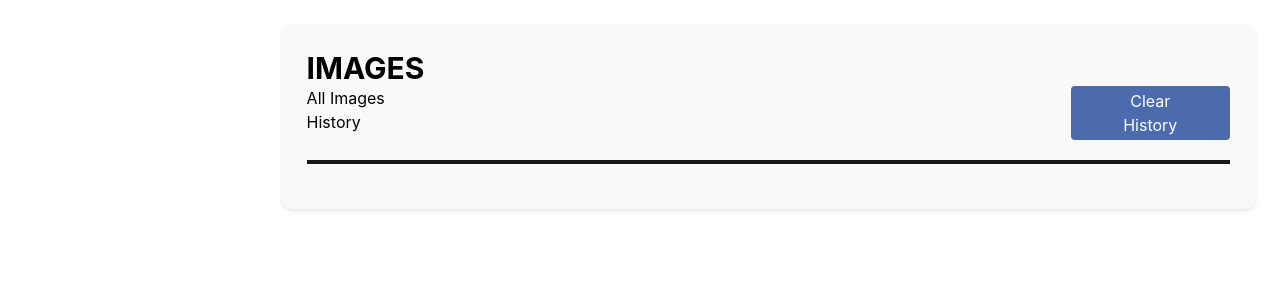
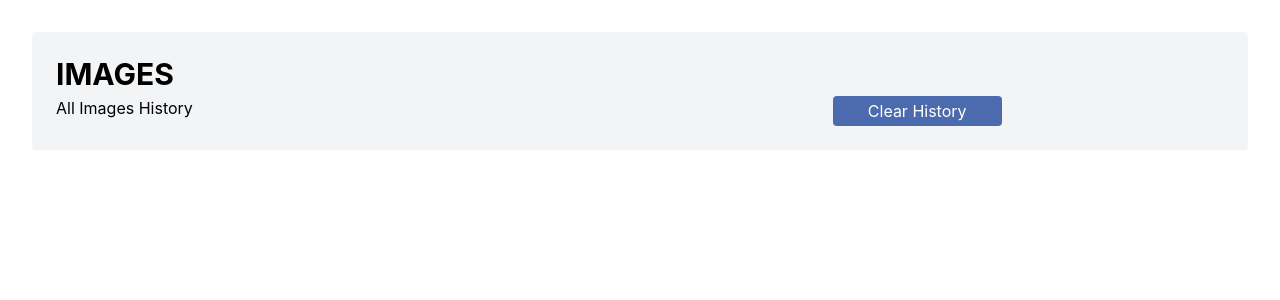
Before and after one commit to Ra-Jay/flask_lsc, a Flask app: page /history in a window 1280 px wide. Shown: the top 300 px of the page. Run offline with Flask 3, Linux system fonts and the light colour scheme; some libraries are stand-ins or nearby versions.

Commit message:
Adjust margin

```diff
--- a/src/static/styles/history.css
+++ b/src/static/styles/history.css
@@ -74,24 +74,20 @@
   }
 }
 
-.card {
-    flex: 1 0 calc(33% - 40px);
-    max-width: 80%;
-    background-color: #f9f9f9;
-    border-radius: 10px;
-    box-shadow: 0 2px 4px rgba(0, 0, 0, 0.1);
-    transition: transform 0.3s ease, box-shadow 0.3s ease;
-    padding: 25px;
-    margin-left: 22%;
-    margin-right: 25px;
-    margin-top: 25px;
-  }
 
-  .card hr {
-    border: none;
-    border-top: 4px solid rgb(24, 24, 24);
-    margin: 20px 0;
-  }
+
+.linetwo {
+  top: 725px;
+  left: 49%;
+  transform: translateX(-50%);
+  width: 770px;
+  height: 1px;
+  position: absolute;
+  background-color: black;
+  border-width: 1px;
+  border-style: solid;
+}
+
 
   .sub{
     gap: 40rem;
--- a/src/templates/history.html
+++ b/src/templates/history.html
@@ -9,13 +9,16 @@
   <div class="sidebar">
     {% include 'sidebar.html' %}
   </div>
-  <div class="card">
-    <h1 class="text-3xl font-bold">IMAGES</h1>
-    <div class="sub">
-      <h2>All Images History</h2>
-      <button>Clear History</button>
+  <div class="p-4 sm:ml-64">
+    <div class="p-4">
+      <div class="flex items-start justify-left h-full mb-4 rounded bg-gray-100 p-6 flex-col card">
+        <h1 class="text-3xl font-bold mb-1">IMAGES</h1>
+        <div class="sub">
+          <h2>All Images History</h2>
+          <button>Clear History</button>
+        </div>
+      </div>
     </div>
-    <hr>
   </div>
 </body>
 </html>
```
Also changed, not shown: src/static/styles/archived.css (+0 -19 lines), src/static/styles/dashboard.css (+0 -19 lines), src/static/styles/helpsupport.css (+0 -18 lines), src/templates/archived.html (+7 -5 lines), src/templates/dashboard.html (+6 -6 lines), src/templates/helpsupport.html (+6 -3 lines), src/templates/index.html (+0 -11 lines).
